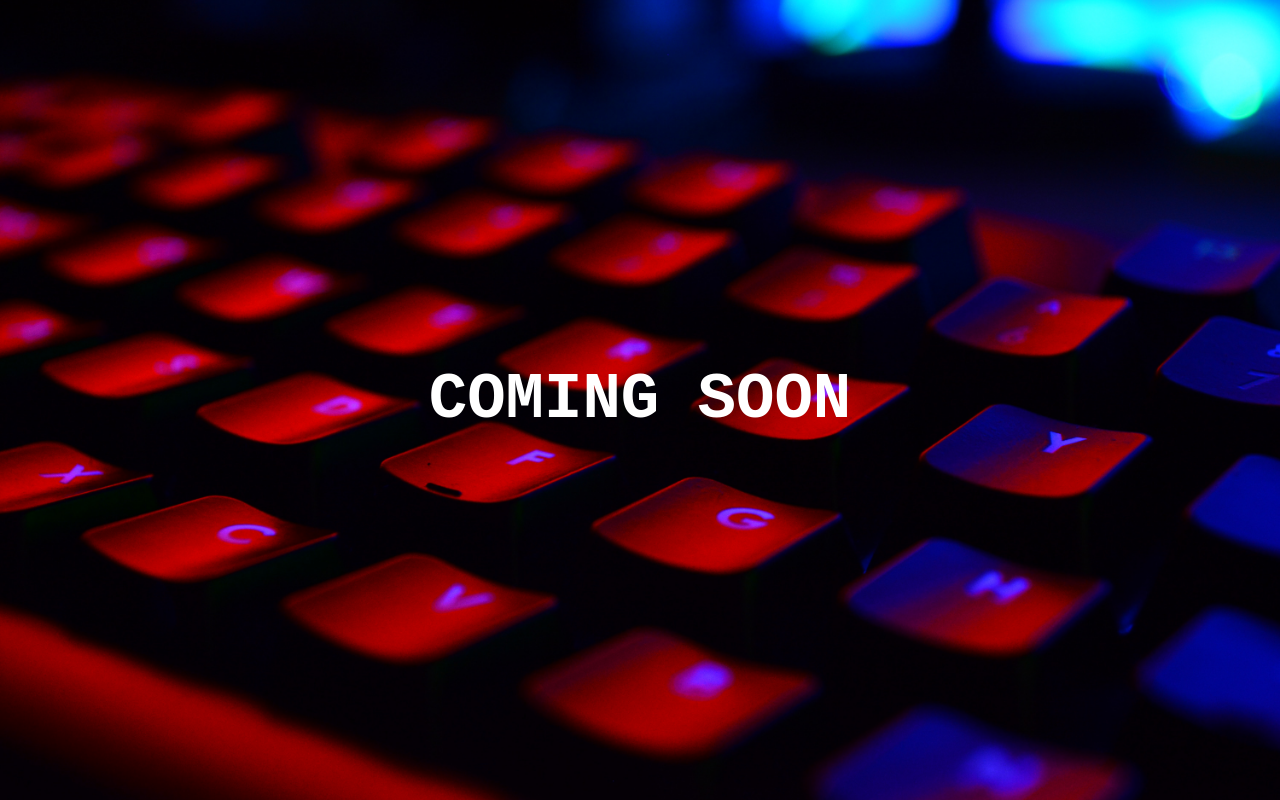
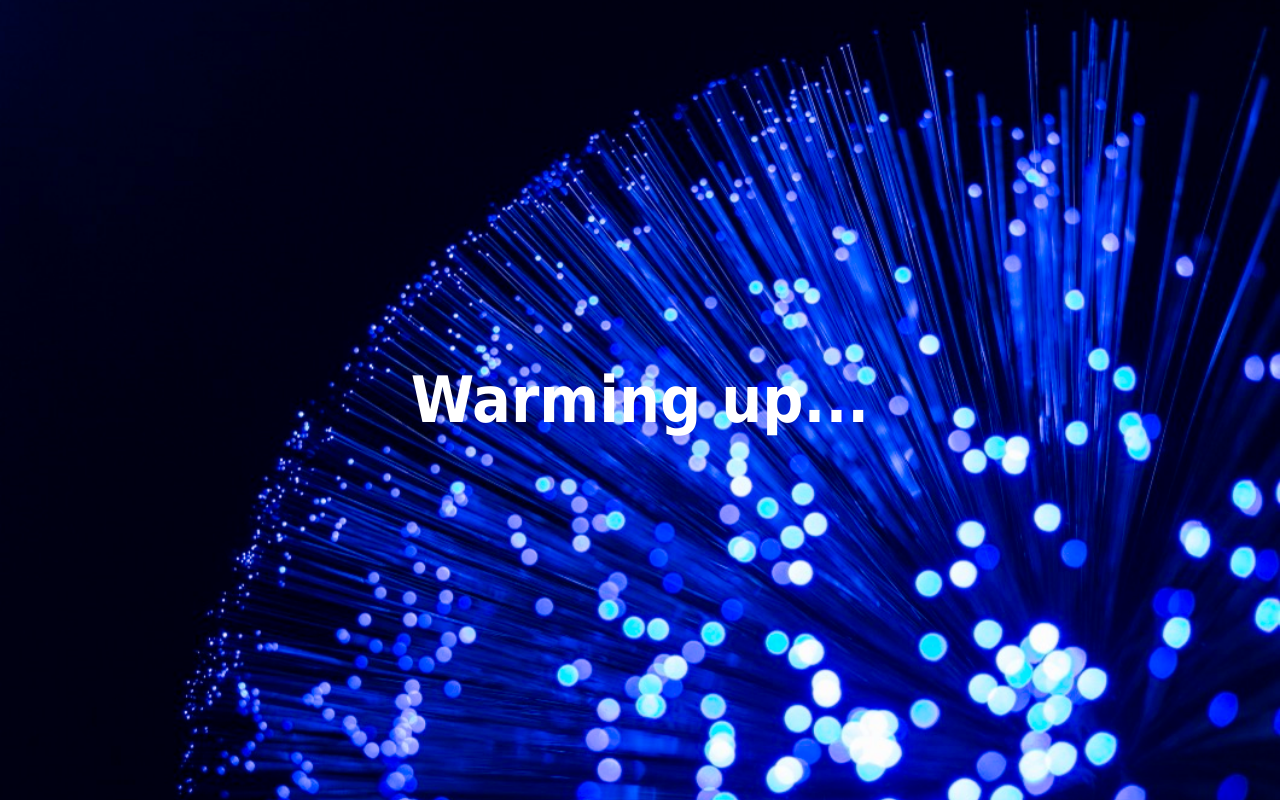
Before and after one commit to rhizo-co/rhizo-co.github.io, a plain HTML site: page index.html in a window 1280 px wide. Drawn offline with Linux system fonts and the light colour scheme.

Commit message:
Update placeholder image and phrase

```diff
--- a/index.html
+++ b/index.html
@@ -1,19 +1,20 @@
 <!DOCTYPE html>
 <html>
 <style>
-body, html {
+  body,
+  html {
     height: 100%;
     margin: 0;
   }
 
   .bgimg {
-  background-image: url('/keyboard.jpg');
+    background-image: url('/fiber_optic_light.jpg');
     height: 100%;
     background-position: center;
     background-size: cover;
     position: relative;
     color: white;
-  font-family: "Courier New", Courier, monospace;
+    font-family: Tahoma, sans-serif;
     font-size: 2em;
   }
 
@@ -25,11 +26,13 @@ body, html {
     text-align: center;
   }
 </style>
+
 <body>
   <div class="bgimg">
     <div class="middle">
-    <h1>COMING SOON</h1>
+      <h1>Warming up...</h1>
     </div>
   </div>
 </body>
+
 </html>
```
Also changed, not shown: fiber_optic_light.jpg (added), keyboard.jpg (deleted). Lines whose indentation alone changed are shown as unchanged.
